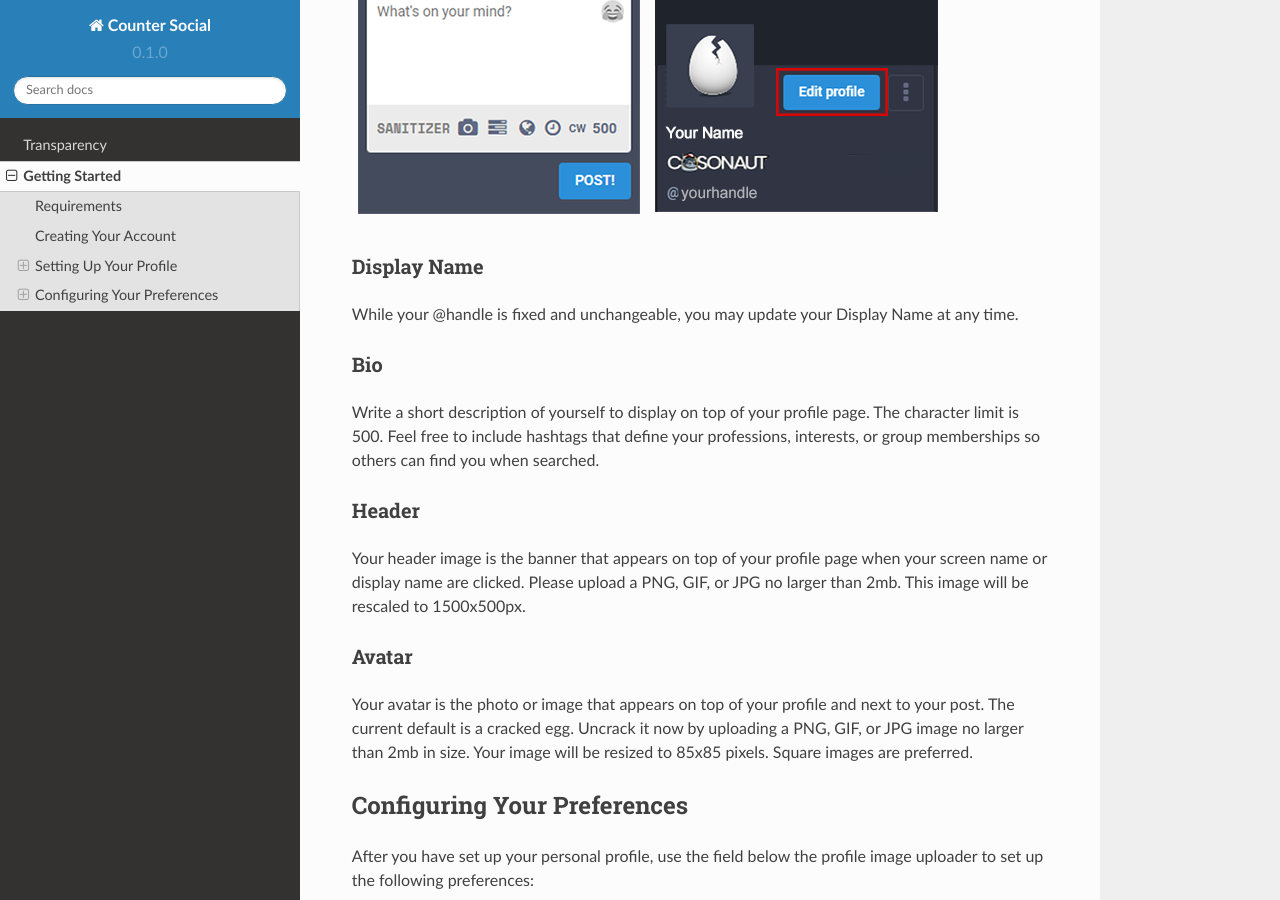
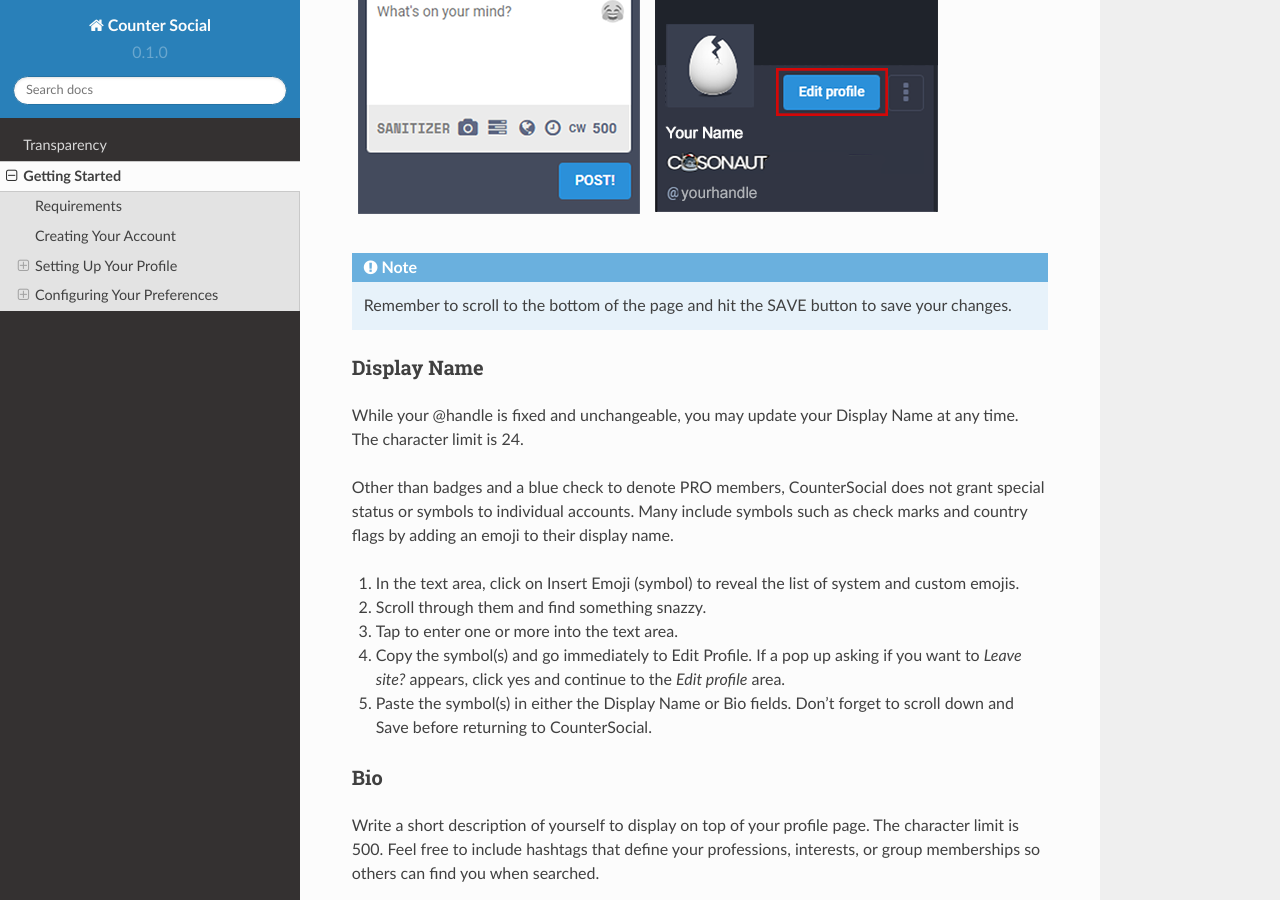
Before and after one commit to itskel/userguide, a Sphinx documentation site: the page built from docs/source/getting-started.rst, in a window 1280 px wide and 900 px high, scrolled down 1307 px. Built offline with Sphinx 7.4.7 and the Read the Docs theme 2.0.0, drawn with Linux system fonts in a browser that asks for light colours.

Commit message:
Update getting-started.rst

```diff
--- a/docs/source/getting-started.rst
+++ b/docs/source/getting-started.rst
@@ -31,9 +31,19 @@
 
 .. image:: img_editprofile.png
 
+.. note:: Remember to scroll to the bottom of the page and hit the SAVE button to save your changes.
+
 Display Name
 ^^^^^^^^^^^^^
-While your @handle is fixed and unchangeable, you may update your Display Name at any time.
+While your @handle is fixed and unchangeable, you may update your Display Name at any time. The character limit is 24.
+
+Other than badges and a blue check to denote PRO members, CounterSocial does not grant special status or symbols to individual accounts. Many include symbols such as check marks and country flags by adding an emoji to their display name.
+
+#. In the text area, click on Insert Emoji (symbol) to reveal the list of system and custom emojis.
+#. Scroll through them and find something snazzy.
+#. Tap to enter one or more into the text area.
+#. Copy the symbol(s) and go immediately to Edit Profile. If a pop up asking if you want to *Leave site?* appears, click yes and continue to the *Edit profile* area.
+#. Paste the symbol(s) in either the Display Name or Bio fields. Don’t forget to scroll down and Save before returning to CounterSocial.
 
 Bio
 ^^^^^^^^^^^^^
```
